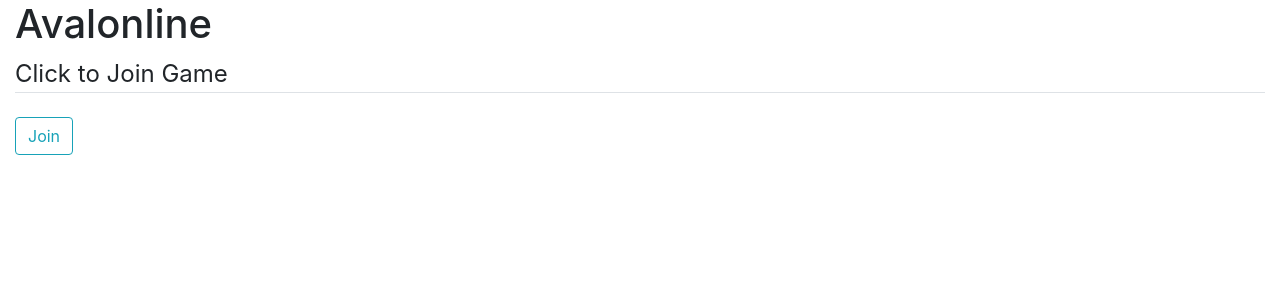
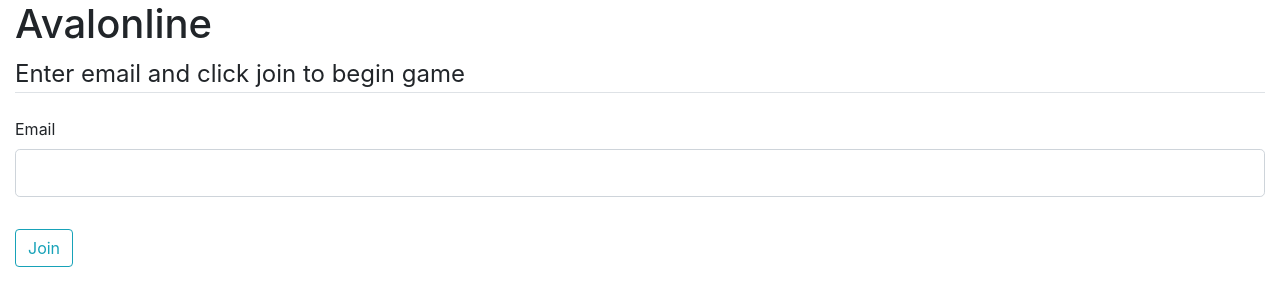
Before and after one commit to ejisenstein/Metis-Avalon, a Flask app: page /gamestatus in a window 1280 px wide. Shown: the part 56-362 px from the top of the page. Run offline with Flask 2, Linux system fonts and the light colour scheme; parts of the project's set-up code (start-up, migrations or seed data) failed here and were passed over; some libraries are stand-ins or nearby versions.

Commit message:
can count number of joined users

```diff
--- a/Flask_avalon/flask_avalon/forms.py
+++ b/Flask_avalon/flask_avalon/forms.py
@@ -42,4 +42,7 @@ class LoginForm(FlaskForm):
 
 class GameStart(FlaskForm):
 
+    email = StringField('Email',
+        validators=[DataRequired(), Email()])
+
     submit = SubmitField('Join')
--- a/Flask_avalon/flask_avalon/routes.py
+++ b/Flask_avalon/flask_avalon/routes.py
@@ -48,10 +48,12 @@ def logout():
 @app.route("/gamestatus", methods=['GET', 'POST'])
 def gamestatus():
     form = GameStart()
-    if form.validate_on_submit():
-        flash('Game will now begin', 'success')
-        with counter.get_lock():
-            counter.value += 1
-            out = counter.value
+    if current_user.is_authenticated:
+        if form.validate_on_submit():
+            flash('Game will now begin', 'success')
+            user = User.query.filter_by(email=form.email.data).first()
+            user.join_game = True
+            db.session.commit()
+            out = User.query.filter_by(join_game=True).count()
             return render_template("gamestatus.html", form=form, text=out)
-    return render_template("gamestatus.html", form=form,)
+    return render_template("gamestatus.html", form=form)
--- a/Flask_avalon/flask_avalon/templates/gamestatus.html
+++ b/Flask_avalon/flask_avalon/templates/gamestatus.html
@@ -8,18 +8,38 @@
 
 {% else %}
 
-
-    <div class="content-section">
-        <form action="" method="POST">
-            {{ form.hidden_tag()  }}
-              <legend class ='border-bottom mb-4'>Click to Join Game</legend>
+  <div class="content-section">
+    <form method="POST" action="">
+        {{ form.hidden_tag() }}
+          <fieldset class = "form-group">
+            <legend class = "border-bottom mb-4">Enter email and click join to begin game</legend>
 
             <div class="form-group">
-              {{ form.submit(class="btn btn-outline-info")}}
+                {{ form.email.label(class="form-control-label") }}
+
+                {% if form.email.errors %}
+                  {{ form.email(class="form-control form-control-lg is invalid") }}
+                  <div class="invalid-feedback">
+                    {% for error in form.email.errors%}
+                      <span>{{ error }}</span>
+                    {% endfor %}
+                  </div>
+
+                {% else %}
+                  {{ form.email(class="form-control form-control-lg") }}
+
+                {% endif %}
+
             </div>
-        </form>
 
-    </div>
+
+        </fieldset>
+        <div class="form-group">
+          {{ form.submit(class="btn btn-outline-info")}}
+        </div>
+    </form>
+  </div>
+
 
 {% endif %}
 
```
